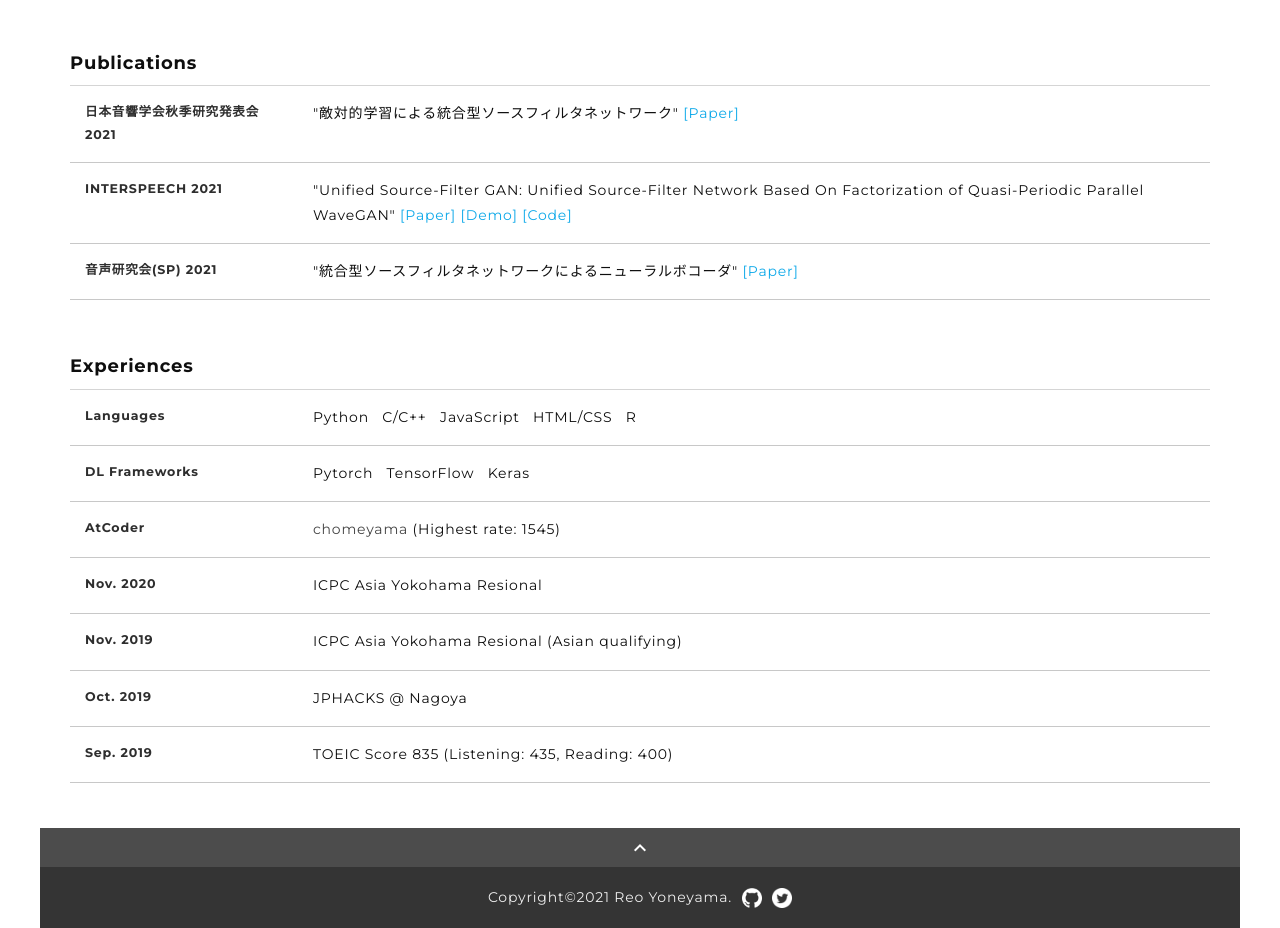
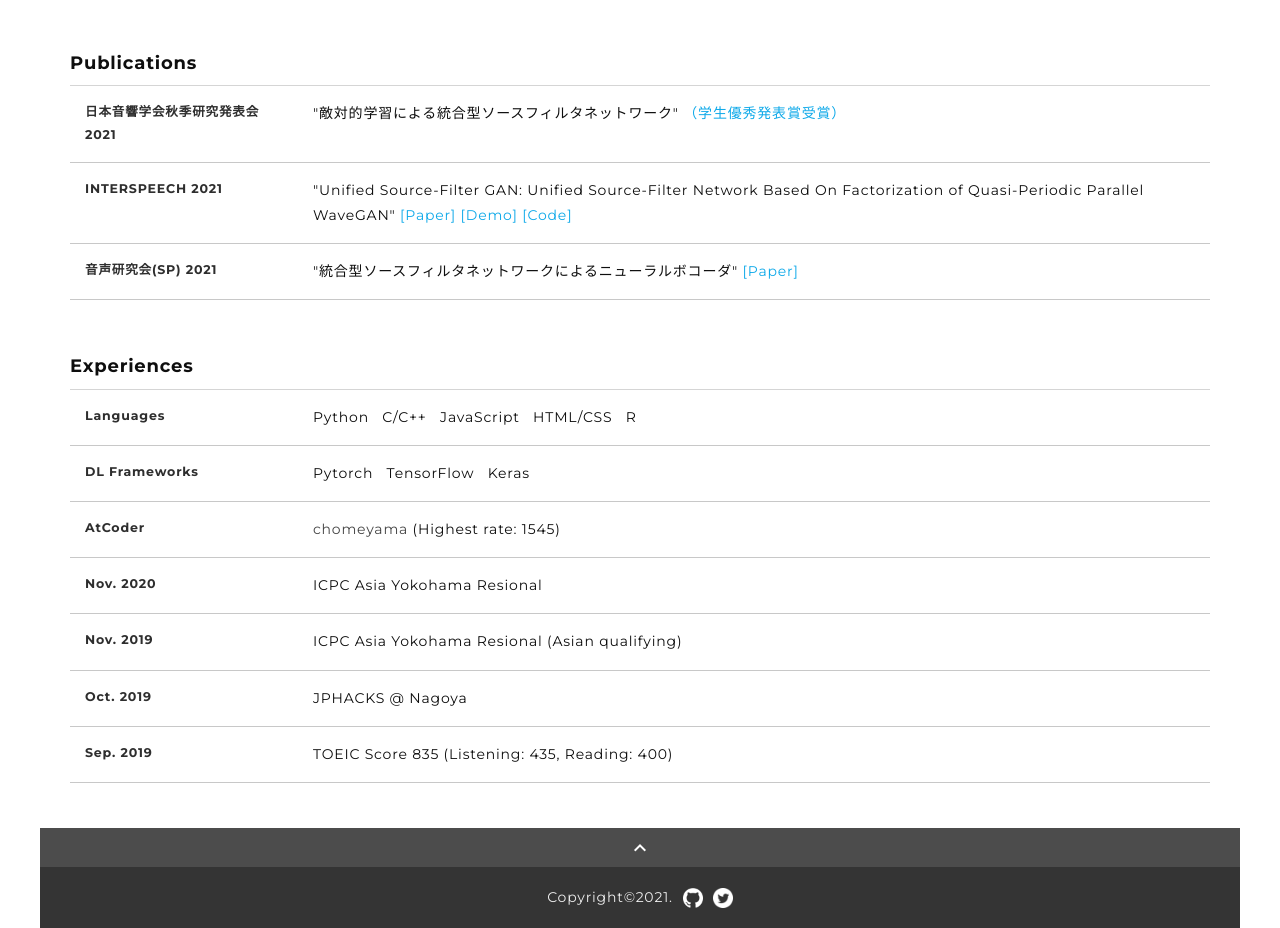
Before and after one commit to chomeyama/Profile, a plain HTML site: page index.html in a window 1280 px wide. Shown: the part 849-1777 px from the top of the page. Drawn offline with nearby package versions, Linux system fonts and the light colour scheme.

Commit message:
Update ASJ2021 autumn info

```diff
--- a/index.html
+++ b/index.html
@@ -106,7 +106,9 @@
       <h2>Publications</h2>
       <dl>
         <dt>日本音響学会秋季研究発表会 2021</dt>
-        <dd>&quot;敵対的学習による統合型ソースフィルタネットワーク&quot;&nbsp;<a class="url" href="" target="_blank" rel="noopener">[Paper]</a>
+        <dd>&quot;敵対的学習による統合型ソースフィルタネットワーク&quot;&nbsp;<a class="url"
+            href="https://acoustics.jp/awards/student/#:~:text=%E7%AC%AC-,23,-%E5%9B%9E%EF%BC%882021%E5%B9%B4"
+            target="_blank" rel="noopener">（学生優秀発表賞受賞）</a>
         </dd>
         <dt>INTERSPEECH 2021</dt>
         <dd>&quot;Unified Source-Filter GAN: Unified Source-Filter Network Based On Factorization of Quasi-Periodic
@@ -149,7 +151,7 @@
     </div>
 
     <footer>
-      <a class="copyright">Copyright&copy;2021 Reo Yoneyama.</a>
+      <a class="copyright">Copyright&copy;2021.</a>
       <a href="https://github.com/chomeyama/" target="_blank">
         <img class="icon" src="img/github_icon.png" alt="GitHub icon">
       </a>
```
